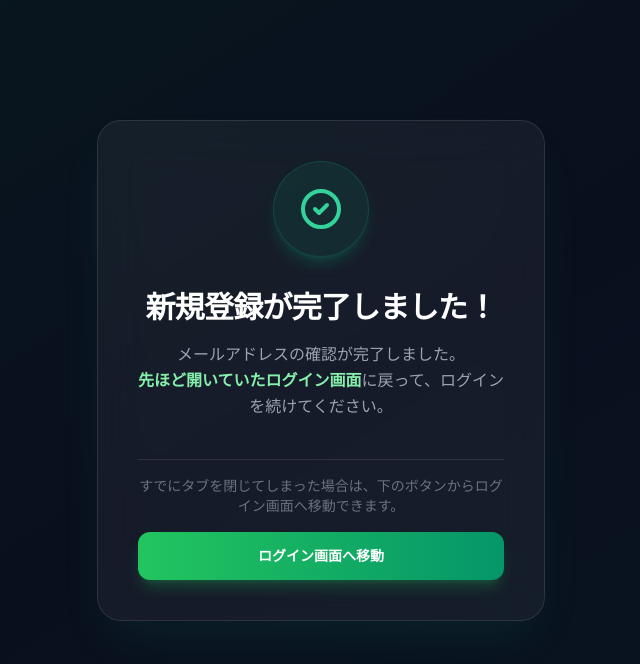
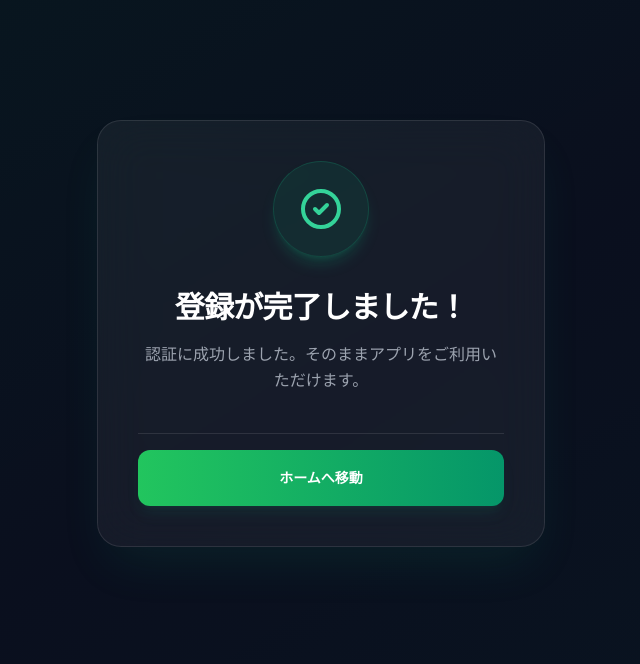
Before and after one commit to yufu085312/Kashikari, a Next.js app: page /signup/complete in a window 1280 px wide. Shown: the top 664 px of the page, without its empty margins (319-959 px from the left). Built offline with nearby package versions, Linux system fonts and the light colour scheme.

Commit message:
パラメータ引き継ぎ

```diff
--- a/app/login/actions.ts
+++ b/app/login/actions.ts
@@ -155,7 +155,7 @@ export async function verifySignupOtp(formData: FormData) {
   }
 
   revalidatePath('/', 'layout')
-  redirect('/signup/complete')
+  redirect(`/signup/complete?next=${encodeURIComponent(next)}`)
 }
 
 export async function logout() {
--- a/app/signup/complete/page.tsx
+++ b/app/signup/complete/page.tsx
@@ -1,9 +1,13 @@
 'use client'
 
-import React from 'react'
+import React, { use } from 'react'
 import { Button } from '@/components/ui/button'
 
-export default function SignupCompletePage() {
+export default function SignupCompletePage({ searchParams }: { searchParams: Promise<{ next?: string }> }) {
+  const params = use(searchParams)
+  const next = params.next || '/'
+  const isInvite = next.includes('/invite')
+
   return (
     <div className="flex flex-col items-center justify-center py-12 sm:py-20 animate-fade-in text-white">
       <div className="w-full max-w-md p-10 rounded-3xl bg-white/5 backdrop-blur-xl border border-white/10 shadow-2xl text-center shadow-emerald-500/10">
@@ -13,22 +17,23 @@ export default function SignupCompletePage() {
           </svg>
         </div>
 
-        <h1 className="text-3xl font-black text-white tracking-tight mb-4">新規登録が完了しました！</h1>
+        <h1 className="text-3xl font-black text-white tracking-tight mb-4">登録が完了しました！</h1>
 
         <p className="text-gray-400 font-medium mb-10 leading-relaxed">
-          メールアドレスの確認が完了しました。<br />
-          <span className="text-brand-300 font-bold">先ほど開いていたログイン画面</span>に戻って、ログインを続けてください。
+          認証に成功しました。そのままアプリをご利用いただけます。
+          {isInvite && (
+            <span className="text-emerald-400 font-bold block mt-3">
+              招待されたグループへ移動して参加を完了しましょう。
+            </span>
+          )}
         </p>
 
-        <div className="space-y-4 pt-4 border-t border-white/10">
-          <p className="text-sm text-gray-500">
-            すでにタブを閉じてしまった場合は、下のボタンからログイン画面へ移動できます。
-          </p>
+        <div className="pt-4 border-t border-white/10">
           <Button
-            className="w-full h-12 text-md font-bold"
-            onClick={() => window.location.href = '/login'}
+            className="w-full h-14 text-lg font-bold shadow-lg shadow-emerald-500/10 bg-emerald-500 hover:bg-emerald-400 text-white border-none"
+            onClick={() => window.location.href = next}
           >
-            ログイン画面へ移動
+            {isInvite ? 'グループ招待ページへ' : 'ホームへ移動'}
           </Button>
         </div>
       </div>
```
